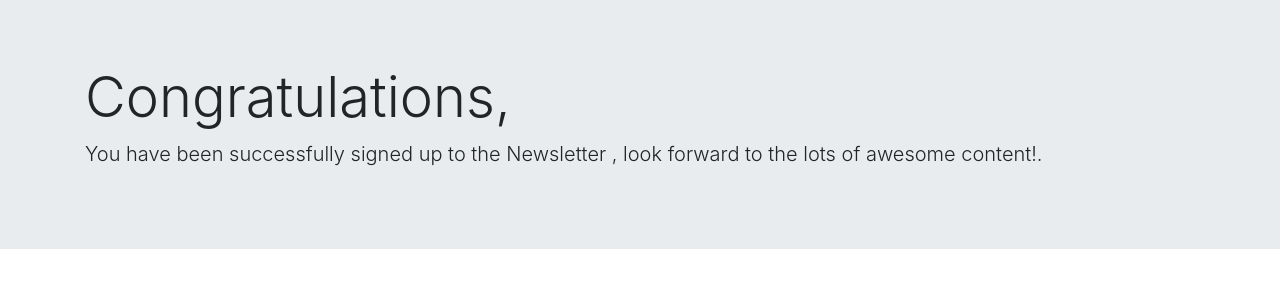
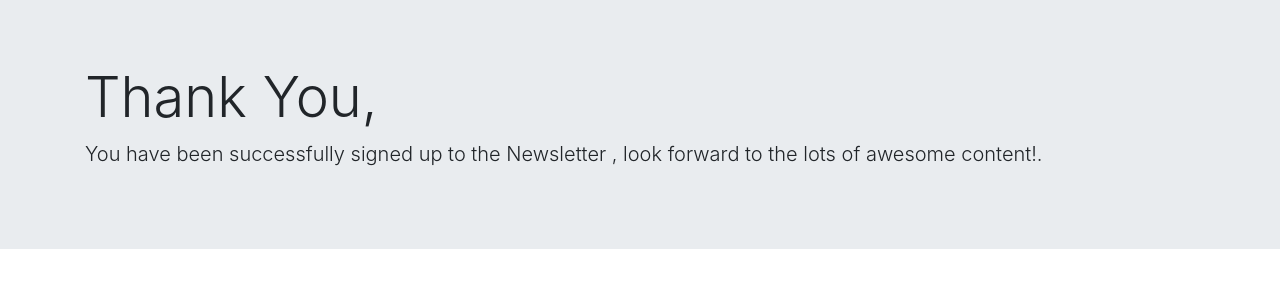
Before and after one commit to tiwari3625/NewsLetter, a website: page success.html in a window 1280 px wide. Drawn offline with nearby package versions, Linux system fonts and the light colour scheme.

Commit message:
Change Success page h1

```diff
--- a/success.html
+++ b/success.html
@@ -12,7 +12,7 @@
 <body>
   <div class="jumbotron jumbotron-fluid">
     <div class="container">
-      <h1 class="display-4">Congratulations,</h1>
+      <h1 class="display-4">Thank You,</h1>
       <p class="lead">You have been successfully signed up to the Newsletter , look forward to the lots of awesome content!.</p>
     </div>
   </div>
```
